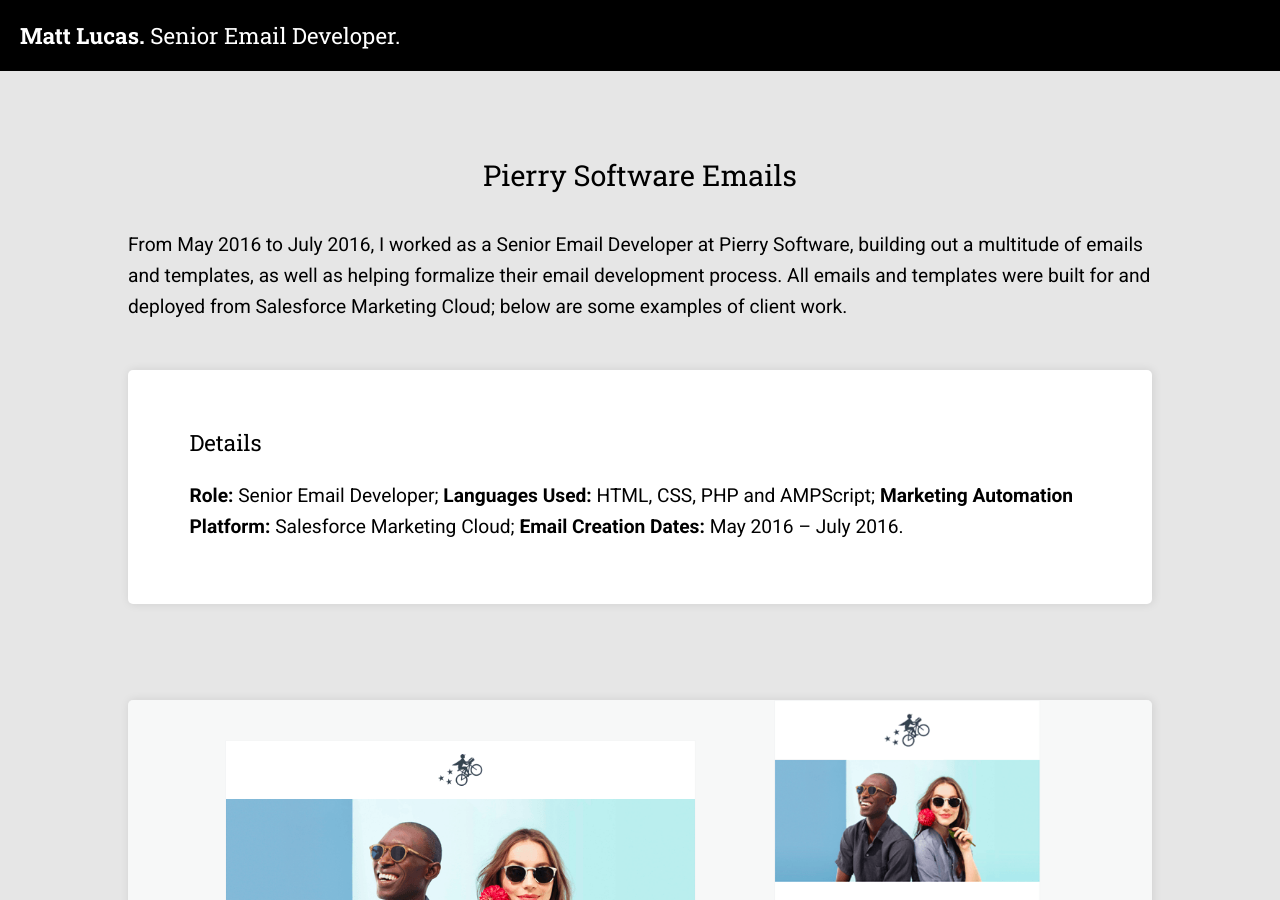
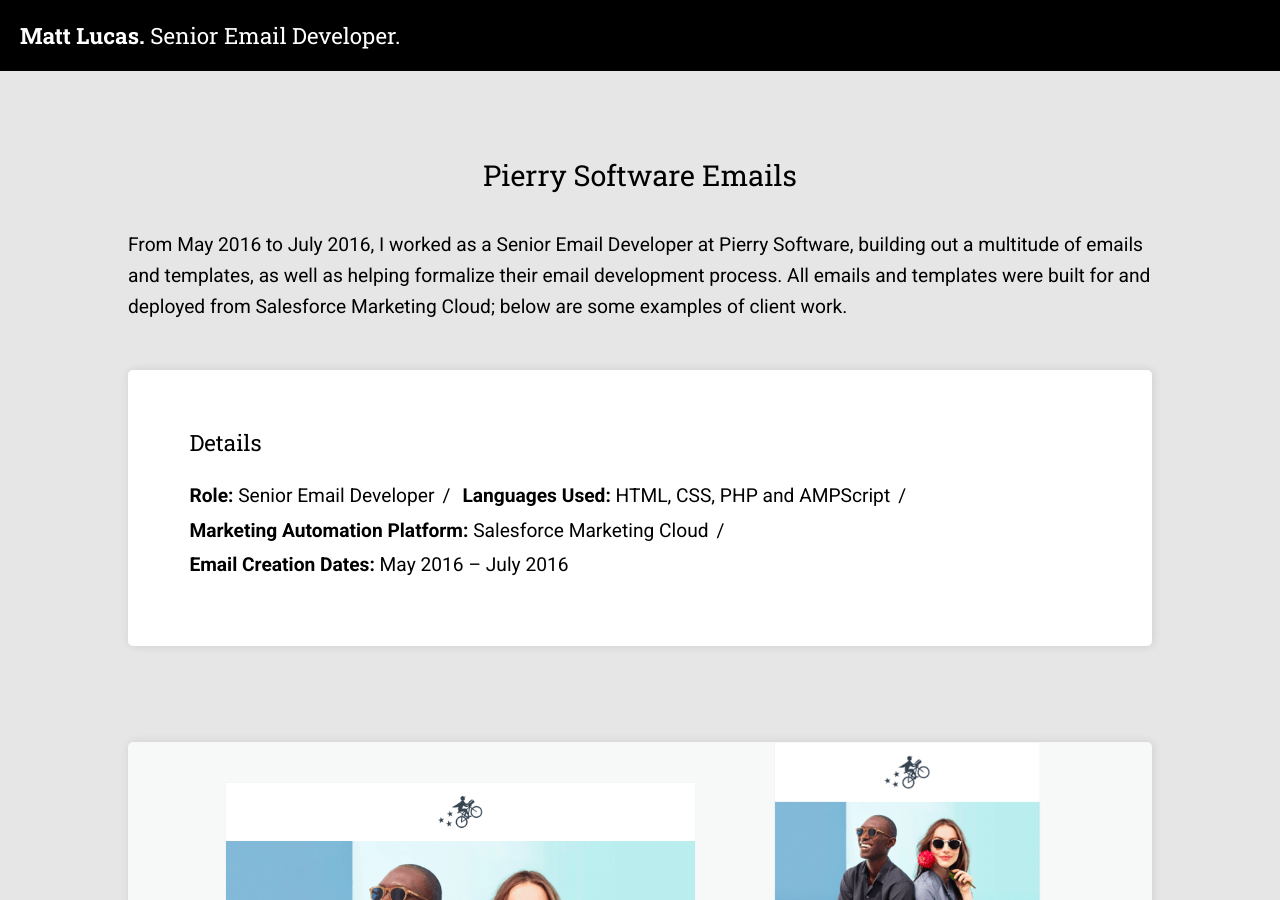
Before and after one commit to mattdavidlucas/mattdavidlucas.github.io, a Jekyll site: the page built from pierry-software-emails.html, in a window 1280 px wide and 900 px high. Built offline with Jekyll 4.4.1, drawn with Linux system fonts in a browser that asks for light colours; nearby versions of some CDN libraries.

Commit message:
Add front matter for Details module.

```diff
--- a/pierry-software-emails.html
+++ b/pierry-software-emails.html
@@ -10,7 +13,11 @@
 	<section class="details">
 		<h4>Details</h4>
 
-		<p><strong>Role:</strong> Senior Email Developer; <strong>Languages Used:</strong> HTML, CSS, PHP and AMPScript; <strong>Marketing Automation Platform:</strong> Salesforce Marketing Cloud; <strong>Email Creation Dates:</strong> May 2016 &ndash; July 2016.</p>
+		<ul>
+			{% for detail in project_details %}
+			<li>{{detail}}</li>
+			{% endfor %}
+		</ul>
 	</section>
 
 	<figure>
```
Also changed, not shown: other parts of pierry-software-emails.html (+3 -0 lines).
